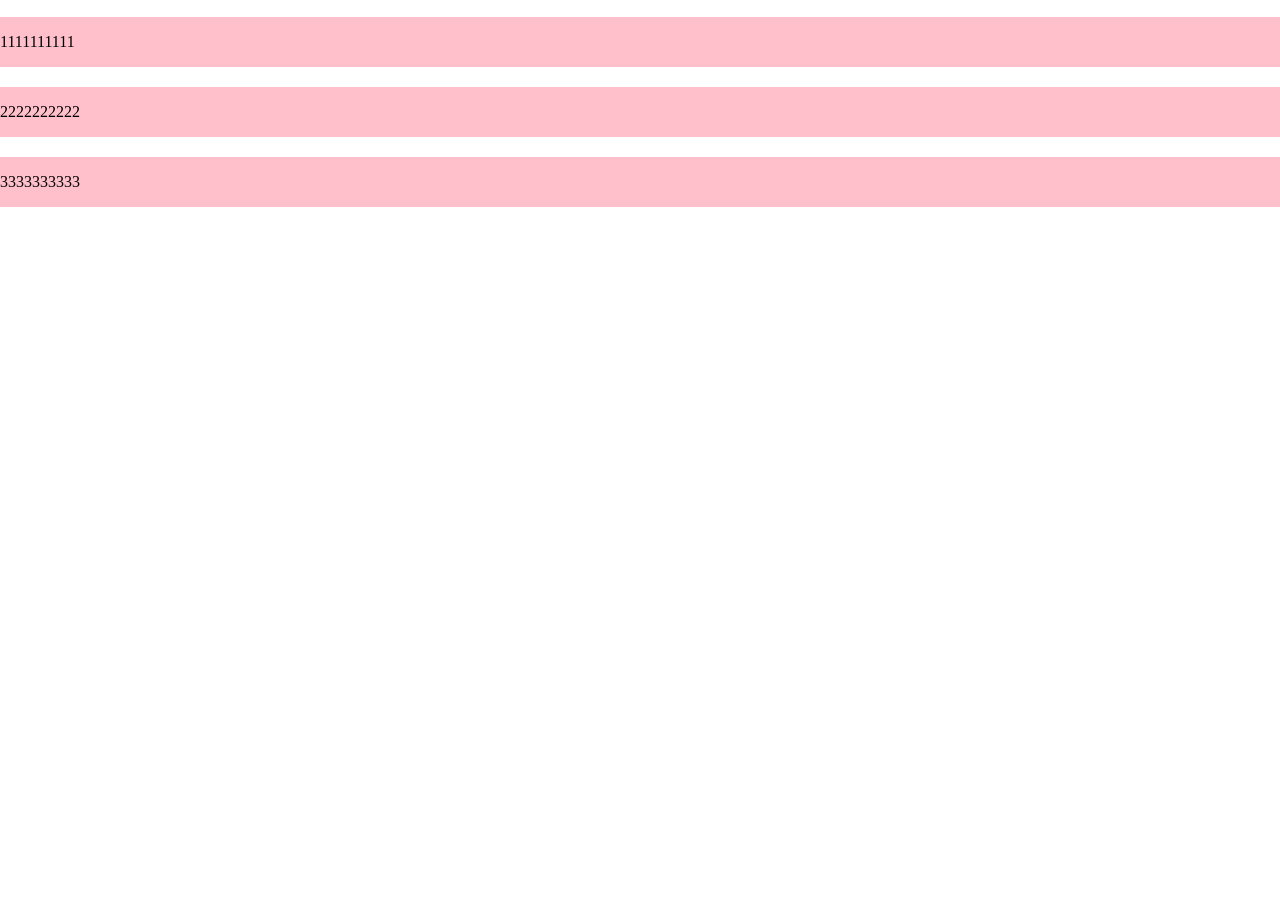
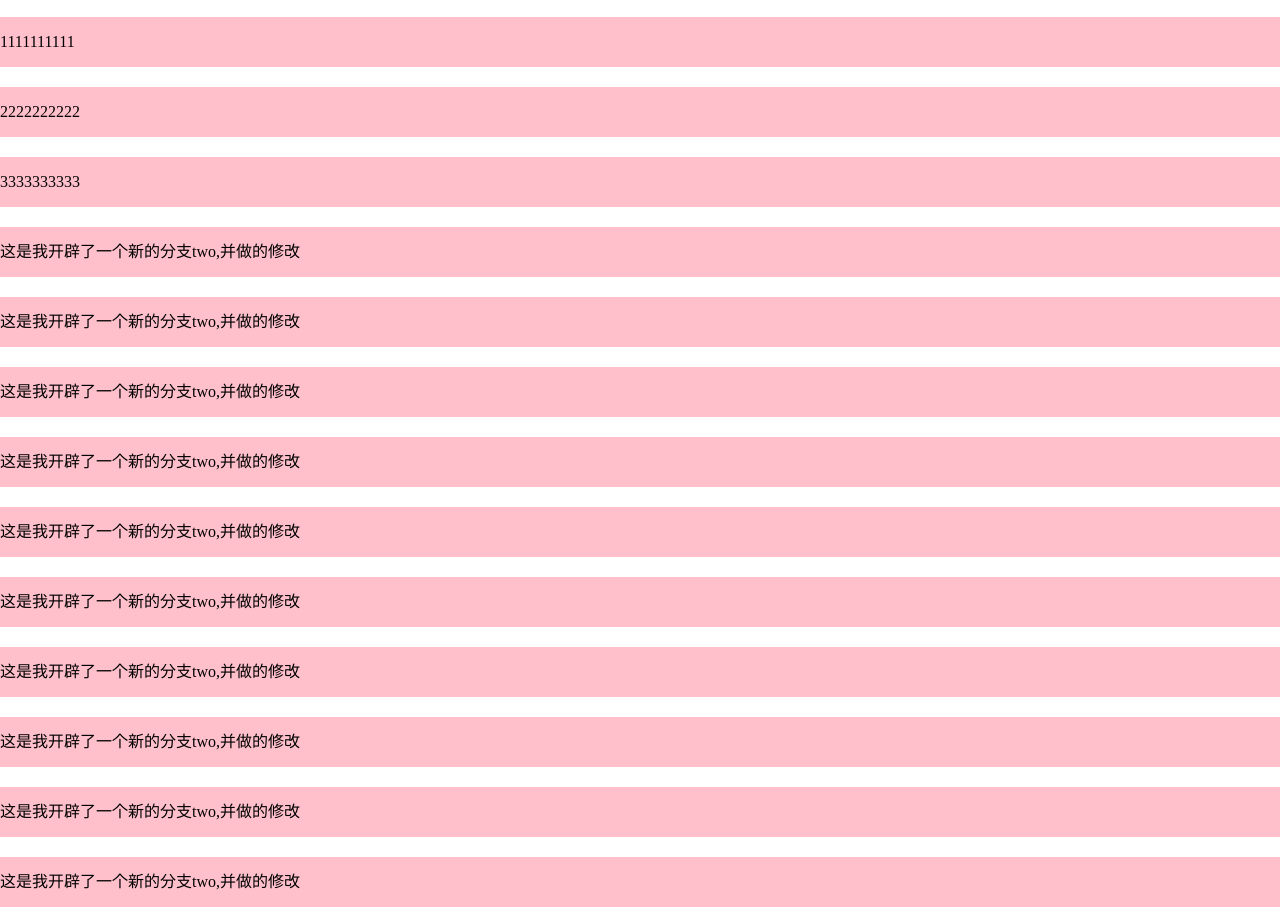
Before and after one commit to zhaogaigai888/gaigaiApp, a plain HTML site: page index.html in a window 1280 px wide. Shown: the part 49-956 px from the top of the page. Before the commit the page ends 800 px from the top, so only its background shows below. Drawn offline with Linux system fonts and the light colour scheme.

Commit message:
add index.html

```diff
--- a/index.html
+++ b/index.html
@@ -25,5 +25,16 @@
     <p>1111111111</p>
     <p>2222222222</p>
     <p>3333333333</p>
+    <p>这是我开辟了一个新的分支two,并做的修改</p>
+    <p>这是我开辟了一个新的分支two,并做的修改</p>
+    <p>这是我开辟了一个新的分支two,并做的修改</p>
+    <p>这是我开辟了一个新的分支two,并做的修改</p>
+    <p>这是我开辟了一个新的分支two,并做的修改</p>
+    <p>这是我开辟了一个新的分支two,并做的修改</p>
+    <p>这是我开辟了一个新的分支two,并做的修改</p>
+    <p>这是我开辟了一个新的分支two,并做的修改</p>
+    <p>这是我开辟了一个新的分支two,并做的修改</p>
+    <p>这是我开辟了一个新的分支two,并做的修改</p>
+
 
 </html>
```
